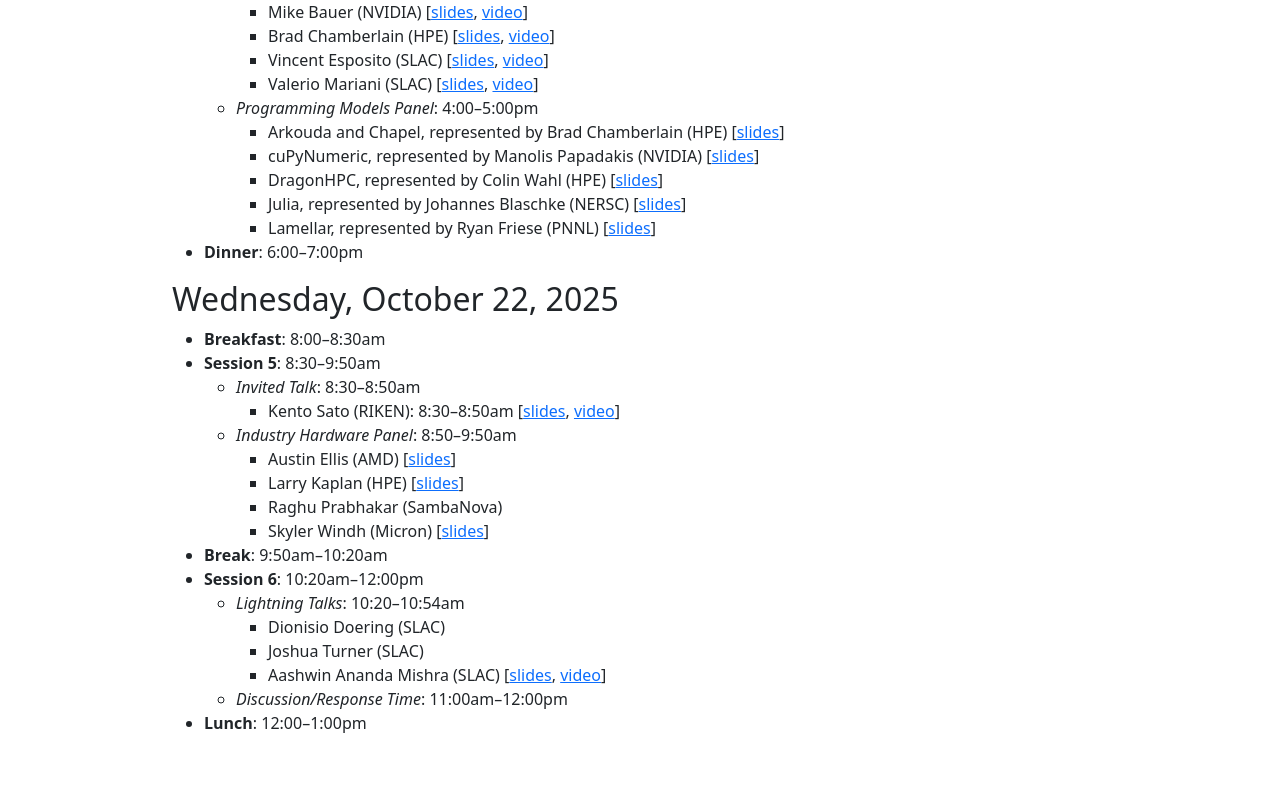
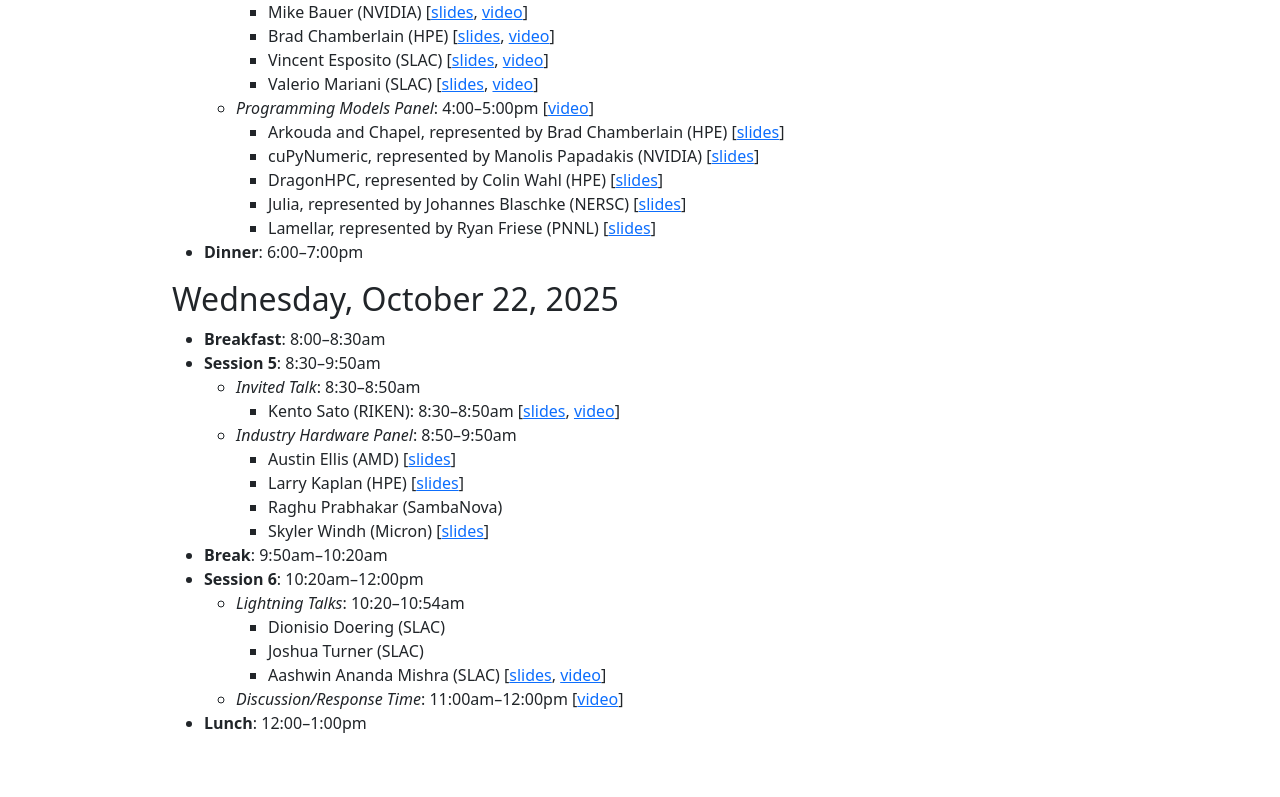
Before and after one commit to lssda/lssda.github.io, a Jekyll site: the page built from agenda.md, in a window 1280 px wide. Shown: the part 997-1794 px from the top of the page. Built offline with Jekyll 4.4.1, drawn with Linux system fonts in a browser that asks for light colours.

Commit message:
Add panel and discussion videos.

```diff
--- a/agenda.md
+++ b/agenda.md
@@ -45,7 +45,7 @@ A Zoom link will be emailed to virtual attendees the week of the workshop.
           * Brad Chamberlain (HPE) \[[slides]({{ "/slides/4_Chamberlain_talk.pdf" | relative_url }}), [video](https://youtu.be/f43u1GduhAA)]
           * Vincent Esposito (SLAC) \[[slides]({{ "/slides/4_Esposito.pdf" | relative_url }}), [video](https://youtu.be/QSghLqKEwqw)]
           * Valerio Mariani (SLAC) \[[slides]({{ "/slides/4_Mariani.pdf" | relative_url }}), [video](https://youtu.be/oY6qALGaD7A)]
-      * *Programming Models Panel*: 4:00--5:00pm
+      * *Programming Models Panel*: 4:00--5:00pm \[[video](https://youtu.be/UC0aXNLK188)]
           * Arkouda and Chapel, represented by Brad Chamberlain (HPE) \[[slides]({{ "/slides/4_Chamberlain_panel.pdf" | relative_url }})]
           * cuPyNumeric, represented by Manolis Papadakis (NVIDIA) \[[slides]({{ "/slides/4_Papadakis.pdf" | relative_url }})]
           * DragonHPC, represented by Colin Wahl (HPE) \[[slides]({{ "/slides/4_Wahl.pdf" | relative_url }})]
@@ -70,5 +70,5 @@ A Zoom link will be emailed to virtual attendees the week of the workshop.
           * Dionisio Doering (SLAC)
           * Joshua Turner (SLAC)
           * Aashwin Ananda Mishra (SLAC) \[[slides]({{ "/slides/6_Mishra.pdf" | relative_url }}), [video](https://youtu.be/O1OKqk9Zo4Q)]
-      * *Discussion/Response Time*: 11:00am--12:00pm
+      * *Discussion/Response Time*: 11:00am--12:00pm \[[video](https://youtu.be/T0T3xqyQ8zM)]
   * **Lunch**: 12:00--1:00pm
```
